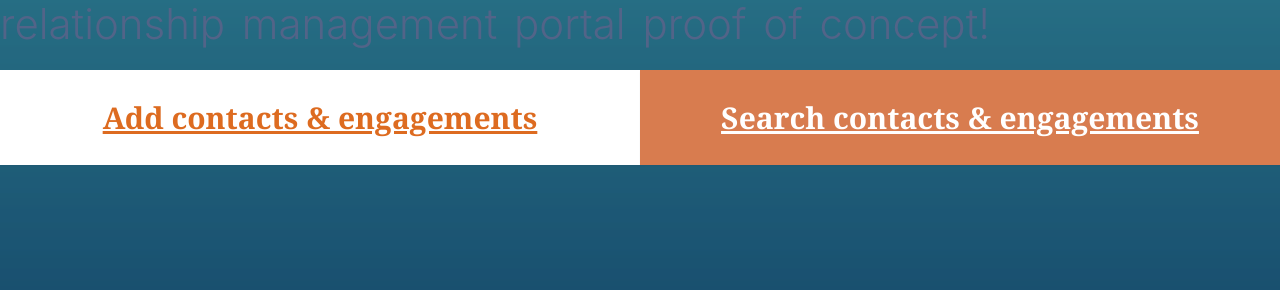
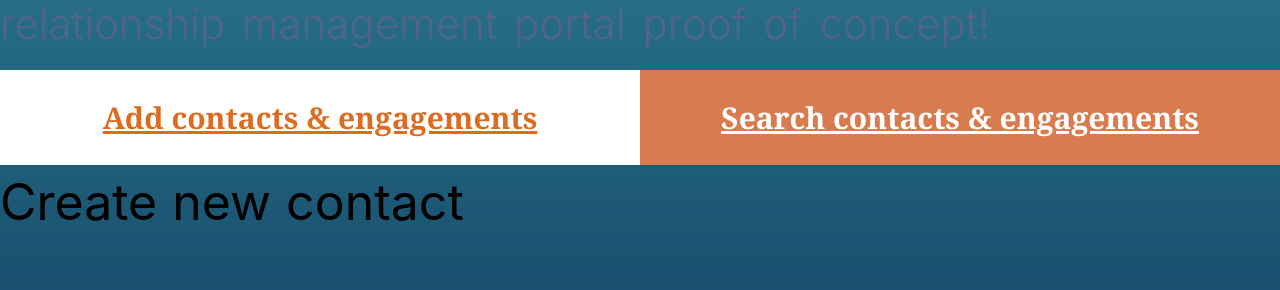
Before and after one commit to DTS-STN/dts-rmp, a Nuxt app: page / in a window 1280 px wide. Shown: the part 206-496 px from the top of the page. Built offline with nearby package versions, Linux system fonts and the light colour scheme; what vue2-editor would draw is missing.

Commit message:
imported add and search components

```diff
--- a/components/app/AppNavBtn.vue
+++ b/components/app/AppNavBtn.vue
@@ -1,4 +1,5 @@
 <template>
+  <div>
     <div id="btna" class="app flex">
       <button
         class="switch add "
@@ -19,16 +20,30 @@
         </h2>
       </button>
     </div>
+    <div v-if="!this.isSelected" class="add">
+      <add-contact />
+    </div>
+    <div v-else class="search">
+      <search-contact />
+    </div>
+  </div>
 </template>
 
 <script>
+import AddContact from '../../pages/add/contact.vue'
+import SearchContact from '../../pages/search/contact.vue'
 export default {
+  components: {
+    AddContact,
+    SearchContact
+  },
   data() {
     return {
       txtColorAdd: '',
       bgColorAdd: '',
       txtColorSearch: '',
-      bgColorSearch: ''
+      bgColorSearch: '',
+      isSelected: false
     }
   },
   methods: {
@@ -38,11 +53,13 @@ export default {
         this.bgColorAdd = 'white'
         this.bgColorSearch = '#D87C4F'
         this.txtColorSearch = 'white'
+        this.isSelected = false
       } else {
         this.txtColorAdd = 'white'
         this.bgColorAdd = '#D87C4F'
         this.bgColorSearch = 'white'
         this.txtColorSearch = '#D87C4F'
+        this.isSelected = true
       }
     }
   }
--- a/pages/add/contact.vue
+++ b/pages/add/contact.vue
@@ -0,0 +1,15 @@
+<template>
+  <div>
+    <h2>Create new contact</h2>
+  </div>
+</template>
+
+<script>
+export default {}
+</script>
+
+<style scoped>
+h2 {
+  font-size: 50px;
+}
+</style>
--- a/pages/search/contact.vue
+++ b/pages/search/contact.vue
@@ -0,0 +1,15 @@
+<template>
+  <div>
+    <h2>Search contact</h2>
+  </div>
+</template>
+
+<script>
+export default {}
+</script>
+
+<style scoped>
+h2 {
+  font-size: 50px;
+}
+</style>
```
Lines whose indentation alone changed are shown as unchanged.
